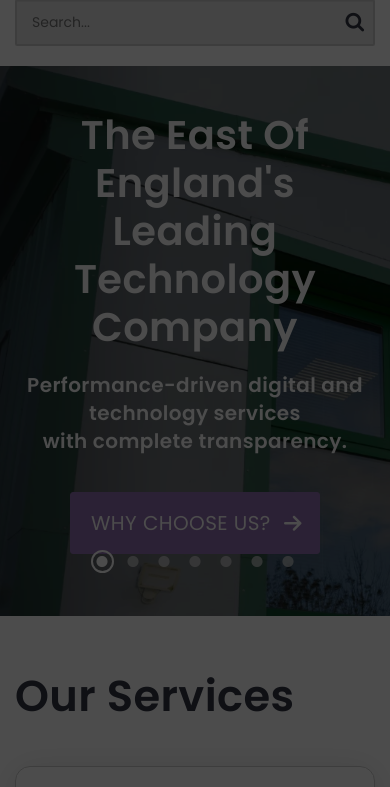
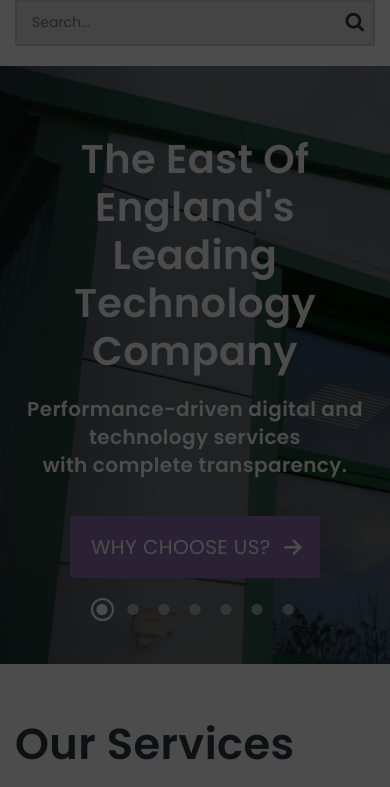
Before and after one commit to JasonFurmage/Netmatters-Homepage, a PHP site: page / in a window 390 px wide. Shown: the part 102-889 px from the top of the page. Run offline with PHP 8.4, Linux system fonts and the light colour scheme; some libraries are stand-ins or nearby versions; some web fonts are replaced.

Commit message:
Added temporary fix for carousel dots on small screens.

```diff
--- a/css/application.css
+++ b/css/application.css
@@ -142,6 +142,20 @@ html, body, .content, .content_wrapper {
 /* line 52, ../../../../../Users/netmatters/Documents/GitHub/Netmatters-Homepage/scss/utilities/_helper.scss */
 footer {
   z-index: -1;
+}
+
+@media (max-width: 404px) {
+  /* line 57, ../../../../../Users/netmatters/Documents/GitHub/Netmatters-Homepage/scss/utilities/_helper.scss */
+  .banner_item {
+    height: 598px;
+  }
+}
+
+@media (max-width: 319px) {
+  /* line 57, ../../../../../Users/netmatters/Documents/GitHub/Netmatters-Homepage/scss/utilities/_helper.scss */
+  .banner_item {
+    height: 636px;
+  }
 }
 
 /*! normalize.css v8.0.1 | MIT License | github.com/necolas/normalize.css */
--- a/scss/utilities/_helper.scss
+++ b/scss/utilities/_helper.scss
@@ -41,7 +41,7 @@
 }
 
 
-// Stupid bug fixes...
+// Temporary bug fixes...
 
 // Required so you can scroll to bottom of page on iOS devices.
 html, body, .content, .content_wrapper  {
@@ -52,3 +52,9 @@ html, body, .content, .content_wrapper  {
 footer {
     z-index: -1;
 }
+
+// Resize banner items on small screens so dots stay below button.
+.banner_item {
+    @media (max-width: 404px) { height: 598px; }
+    @media (max-width: 319px) { height: 636px; }
+}
```
Also changed, not shown: 1 other file.
